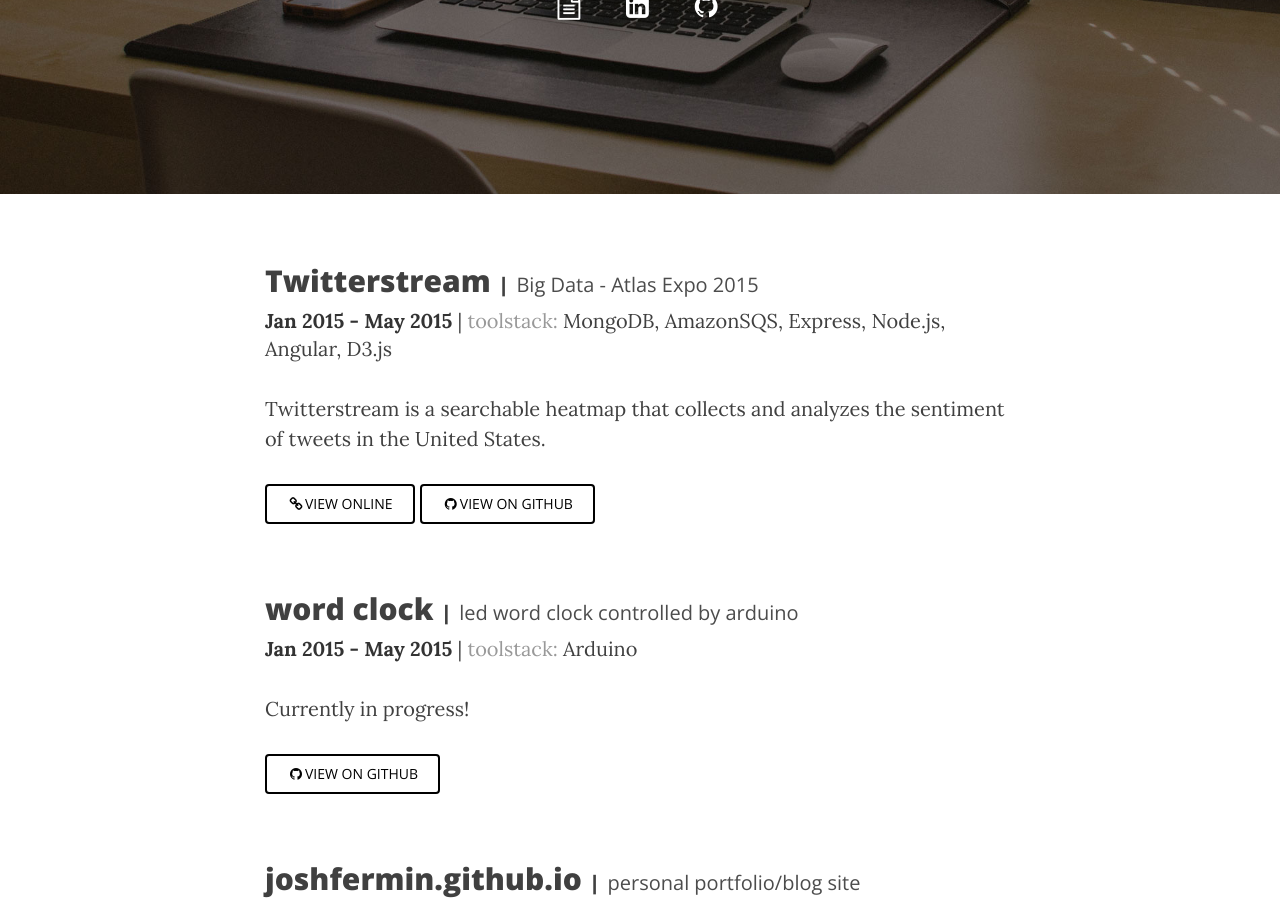
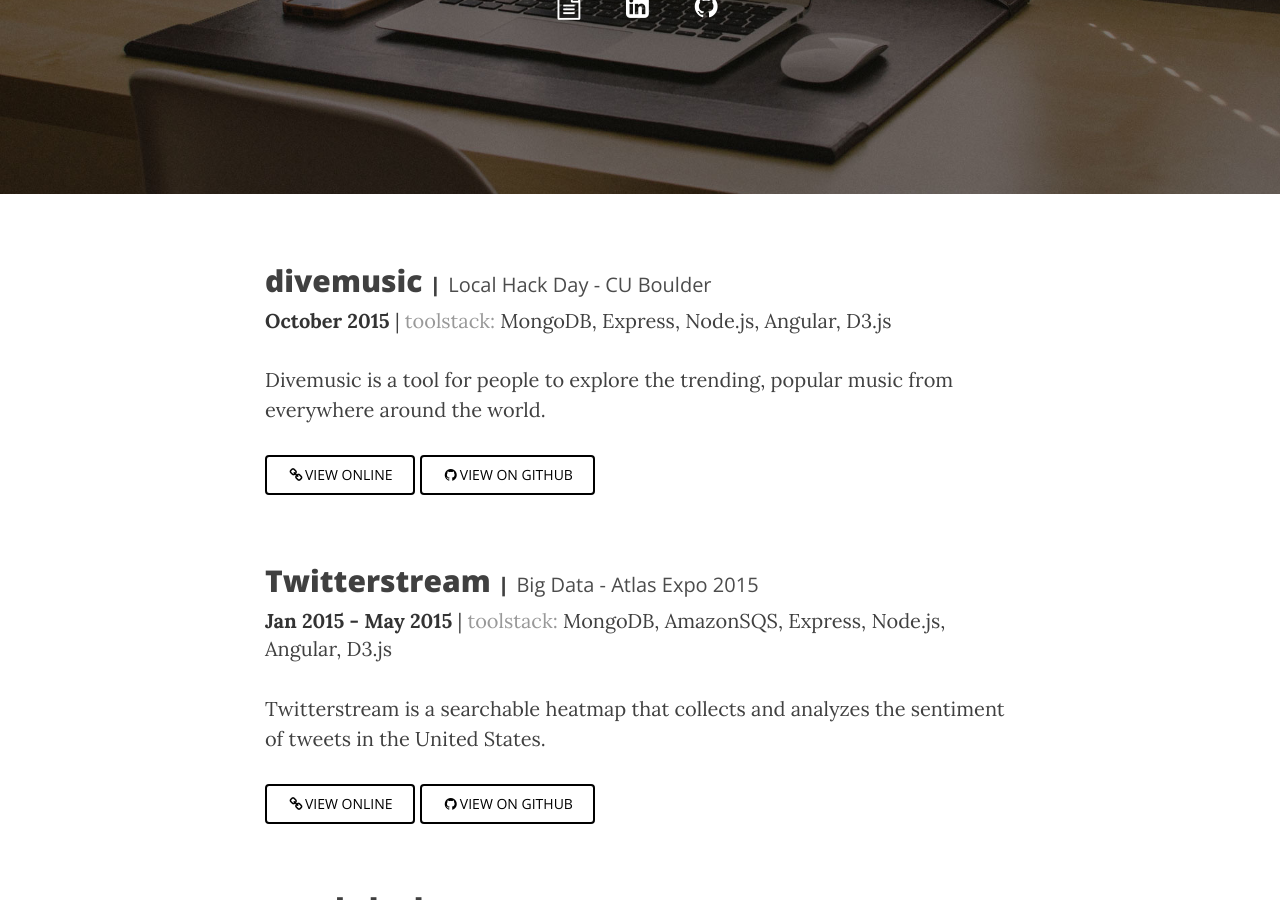
Before and after one commit to joshfermin/joshfermin.github.io, a Jekyll site: the page built from projects.html, in a window 1280 px wide and 900 px high, scrolled down 326 px. Built offline with Jekyll 4.4.1, drawn with Linux system fonts in a browser that asks for light colours; nearby versions of some CDN libraries.

Commit message:
adding divemusic to projects

```diff
--- a/_data/projects.yml
+++ b/_data/projects.yml
@@ -1,3 +1,13 @@
+- name: divemusic
+  time: October 2015
+  url: http://joshfermin.me/2015/10/10/dive-music-hackathon/
+  tagline: Local Hack Day - CU Boulder
+  tools: MongoDB, Express, Node.js, Angular, D3.js
+  description: Divemusic is a tool for people to explore the trending, popular music from everywhere around the world.
+  github:
+    url: zhued/divemusic
+    branch: master
+
 - name: Twitterstream
   time: Jan 2015 - May 2015
   url: http://joshfermin.me/2015/05/30/twitterstream/
@@ -7,7 +17,6 @@
   github:
     url: CUBigDataClass/tweetstream
     branch: master
-
 
 - name: word clock
   time: Jan 2015 - May 2015
```
